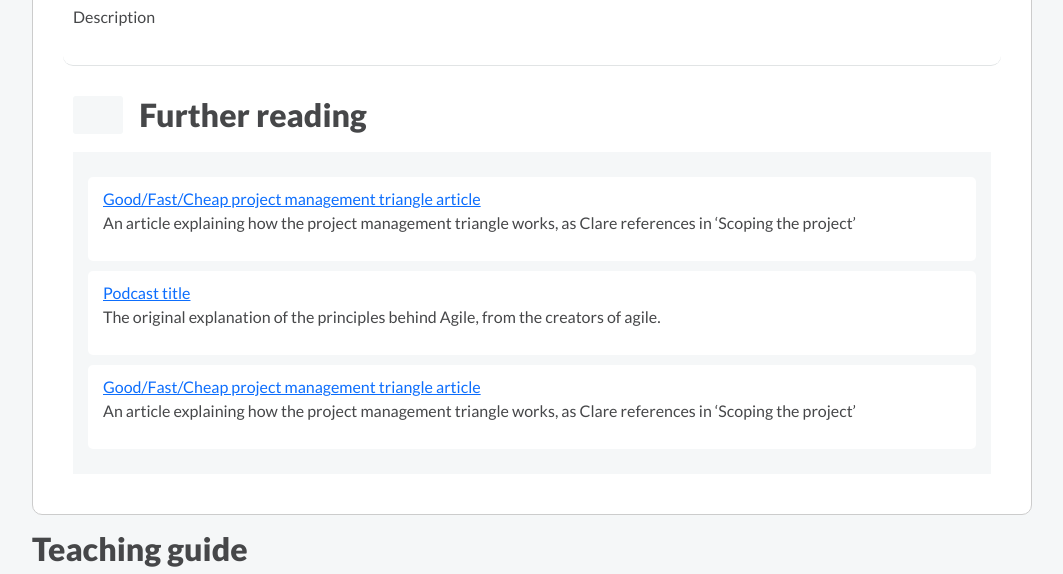
After one commit to fitzroyacademy/simple, a PHP site: page /lessons/agile.php in a window 1280 px wide. The commit adds this page. Shown: the part 3285-3859 px from the top of the page, without its empty margins (108-1171 px from the left). Run offline with PHP 8.4, Linux system fonts and the light colour scheme; some libraries are stand-ins or nearby versions.

Commit message:
added new l

```diff
--- /dev/null
+++ b/lessons/agile.php
@@ -0,0 +1,96 @@
+<?php include '../assets/templates/site_header.php';?>
+
+
+<div class="intro">
+
+	<h1><a href="#">Agile</a> with Clare Carmody</h1>
+
+	<iframe width="560" height="315" src="https://www.youtube-nocookie.com/embed/xKhHWC7Agdk" title="YouTube video player" frameborder="0" allow="accelerometer; autoplay; clipboard-write; encrypted-media; gyroscope; picture-in-picture" allowfullscreen></iframe>
+
+	<p>This lesson will teach you the tools and methods to make your first Agile project work.</p>
+
+	<div class="meta">
+		<p><i class="far fa-play-circle"></i> ~50 minutes over 5 videos</p>
+		<p><i class="far fa-clock"></i> About 1 hour of work to do it solo</p>
+		<p><i class="far fa-users"></i> Run it as a workshop with a small team over 2-3 hours</p>
+	</div>
+
+	<div class="resources">
+		<h2>Lesson resources</h2>
+		<div class="resource">
+			<i class="far fa-file-alt"></i><a href="https://docs.google.com/document/d/1iyllT32_EjtVH_TmtPVNp4VZ6aVfWAU0enVGwq89mBM/edit?usp=sharing">Agile rituals reference sheet.</a>
+			<p>A quick recap of the important Agile rituals, and how to run them.</p>
+		</div>
+		<div class="resource">
+			<i class="fab fa-trello"></i><a href="https://trello.com/b/NTRHQ3iH/example-reuniting-refugees-website">'Reuniting refugee families' Trello board</a>
+			<p>A fictional example online kanban board showing the tasks needed to create a website for a charity helping reunite refugee families.</p>
+		</div>
+		<div class="resource">
+			<i class="fab fa-trello"></i><a href="https://trello.com/b/5kDnFFeV/example-agile-board-charity-event">'Reuniting refugee families' Trello board</a>
+			<p>A second example project using Trello, this time for planning a charity event.</p>
+		</div>
+	</div>
+
+</div>
+
+<div class="segments">
+
+	<div class="segment segment_lesson">
+		<h2><span class="no">1</span> Scoping the project.</h2>
+		<iframe width="560" height="315" src="https://www.youtube-nocookie.com/embed/umWqry_jcpc" title="YouTube video player" frameborder="0" allow="accelerometer; autoplay; clipboard-write; encrypted-media; gyroscope; picture-in-picture" allowfullscreen></iframe>
+		<p>Description</p>
+	</div>
+
+	<div class="segment segment_lesson">
+		<h2><span class="no">2</span> Sprint planning.</h2>
+		<iframe width="560" height="315" src="https://www.youtube-nocookie.com/embed/Tv8s2w2apas" title="YouTube video player" frameborder="0" allow="accelerometer; autoplay; clipboard-write; encrypted-media; gyroscope; picture-in-picture" allowfullscreen></iframe>
+		<p>Description</p>
+	</div>
+
+	<div class="segment segment_lesson">
+		<h2><span class="no">3</span> Stand ups.</h2>
+		<iframe width="560" height="315" src="https://www.youtube-nocookie.com/embed/CNyNYq_RU08" title="YouTube video player" frameborder="0" allow="accelerometer; autoplay; clipboard-write; encrypted-media; gyroscope; picture-in-picture" allowfullscreen></iframe>
+		<p>Description</p>
+	</div>
+
+	<div class="segment segment_lesson">
+		<h2><span class="no">4</span> Retros.</h2>
+		<iframe width="560" height="315" src="https://www.youtube-nocookie.com/embed/0j_v8T-V3Zo" title="YouTube video player" frameborder="0" allow="accelerometer; autoplay; clipboard-write; encrypted-media; gyroscope; picture-in-picture" allowfullscreen></iframe>
+		<p>Description</p>
+	</div>
+
+	<div class="segment segment_lesson">
+		<h2><span class="no">5</span> Getting started.</h2>
+		<iframe width="560" height="315" src="https://www.youtube-nocookie.com/embed/bBuL_chxXFE" title="YouTube video player" frameborder="0" allow="accelerometer; autoplay; clipboard-write; encrypted-media; gyroscope; picture-in-picture" allowfullscreen></iframe>
+		<p>Description</p>
+	</div>
+
+	<div class="segment further_reading">
+		<h2><span class="no"><i class="fas fa-books"></i></span> Further reading</h2>
+		<div class="resources">
+				<div class="resource">
+					<i class="fas fa-browser"></i><a href="https://https://medium.com/@devsociety_/good-cheap-fast-pick-two-and-how-ngos-can-play-the-triangle-like-a-pro-20d1380884a8">Good/Fast/Cheap project management triangle article</a>
+					<p>An article explaining how the project management triangle works, as Clare references in ‘Scoping the project’</p>
+				</div>
+				<div class="resource">
+					<a href="https://">Podcast title</a>
+					<p>The original explanation of the principles behind Agile, from the creators of agile.</p>
+				</div>
+				<div class="resource">
+					<i class="fas fa-browser"></i><a href="https://https://medium.com/@devsociety_/good-cheap-fast-pick-two-and-how-ngos-can-play-the-triangle-like-a-pro-20d1380884a8">Good/Fast/Cheap project management triangle article</a>
+					<p>An article explaining how the project management triangle works, as Clare references in ‘Scoping the project’</p>
+				</div>
+		</div>
+
+	</div>
+</div>
+
+<div class="Teaching guide">
+	<h2>Teaching guide</h2>
+	<iframe width="560" height="315" src="https://www.youtube-nocookie.com/embed/B8mqcC6Z-b8" title="YouTube video player" frameborder="0" allow="accelerometer; autoplay; clipboard-write; encrypted-media; gyroscope; picture-in-picture" allowfullscreen></iframe>
+	<p>If you’re a teacher who’s teaching lean, Will shares a few ideas from how we uses it with his class.</p>
+</div>
+
+
+
+<?php include '../assets/templates/site_footer.php';?>
--- a/package.json
+++ b/package.json
@@ -1,6 +1,6 @@
 {
   "dependencies": {
-    "node-sass": "^7.0.0",
+    "node-sass": "^7.0.1",
     "scss-compile": "^0.1.7"
   }
 }
```
Also changed, not shown: lessons/goodideas.php (+85 -7 lines), lessons/pitching.php (added, +129 -0 lines), package-lock.json.
